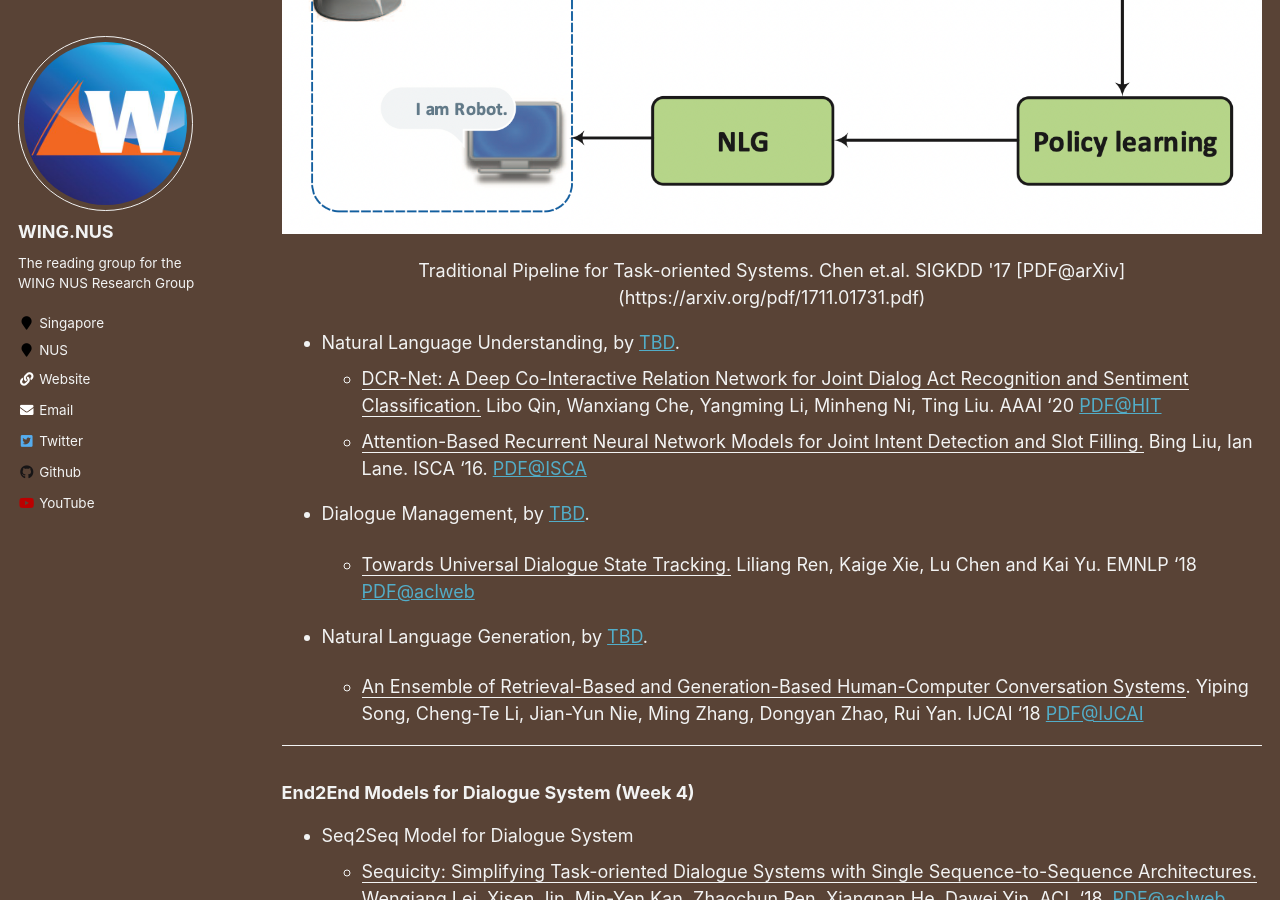
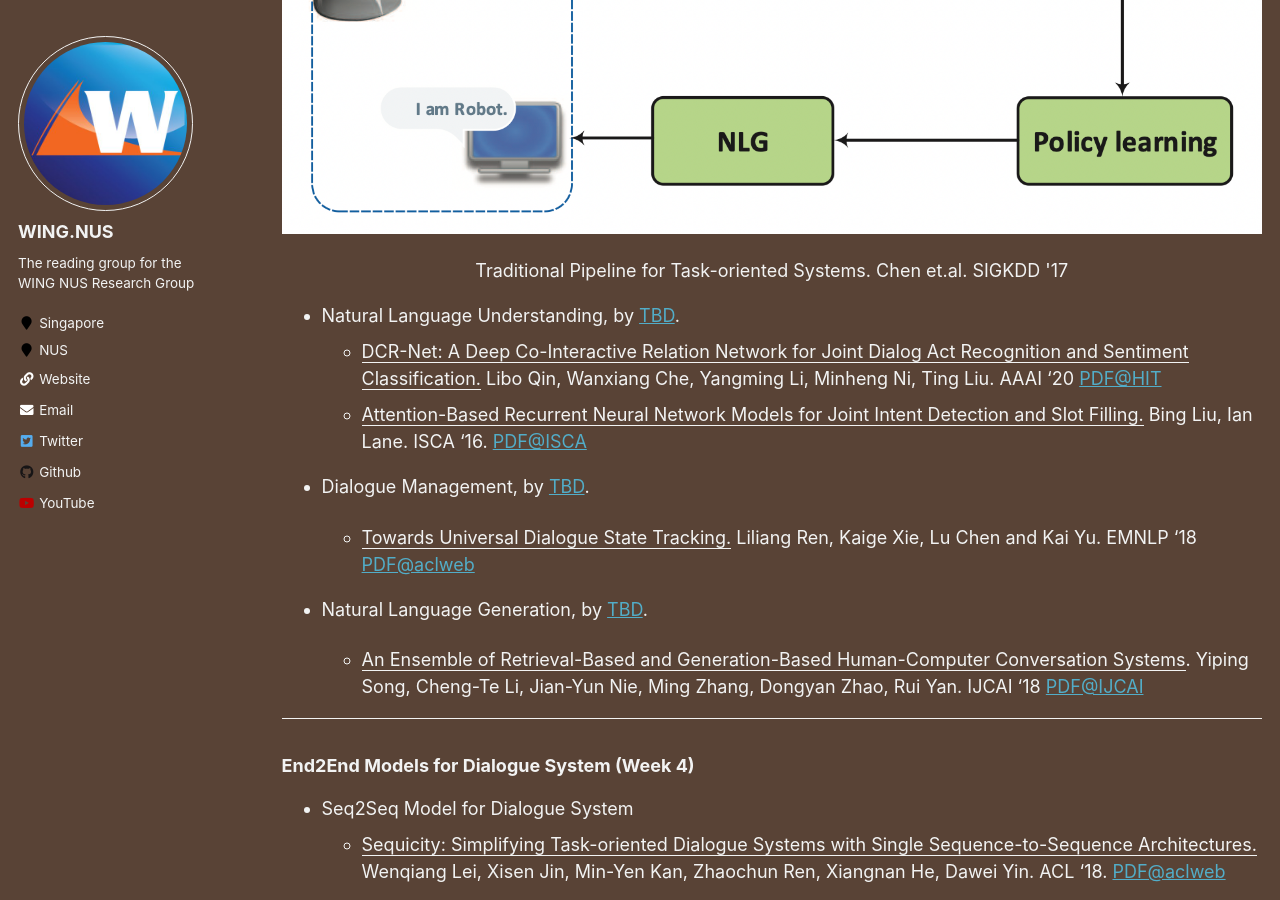
Before and after one commit to WING-NUS/cs6101, a Jekyll site: the page built from _pages/paper-ConvSys.md, in a window 1280 px wide and 900 px high, scrolled down 1356 px. Built offline with Jekyll 4.4.1, drawn with Linux system fonts in a browser that asks for light colours.

Commit message:
remove hyperlink

```diff
--- a/_pages/paper-ConvSys.md
+++ b/_pages/paper-ConvSys.md
@@ -49,7 +49,7 @@ Dear participants: our team has compiled a non-exhaustive paper list and related
 ![](https://wing-nus.github.io/cs6101/files/dialogue-sys-components.png)
 
 <center>
-  Traditional Pipeline for Task-oriented Systems. Chen et.al. SIGKDD '17  [PDF@arXiv](https://arxiv.org/pdf/1711.01731.pdf)
+  Traditional Pipeline for Task-oriented Systems. Chen et.al. SIGKDD '17
  </center>
 
 
```
